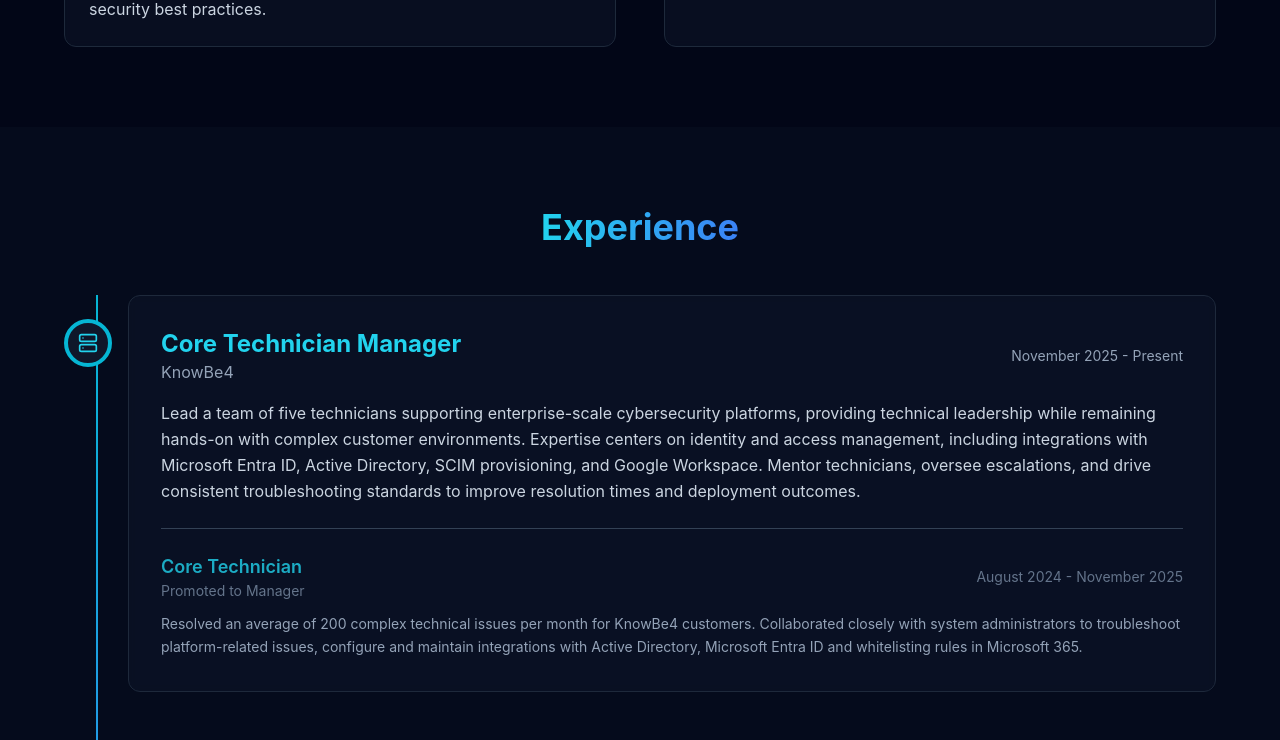
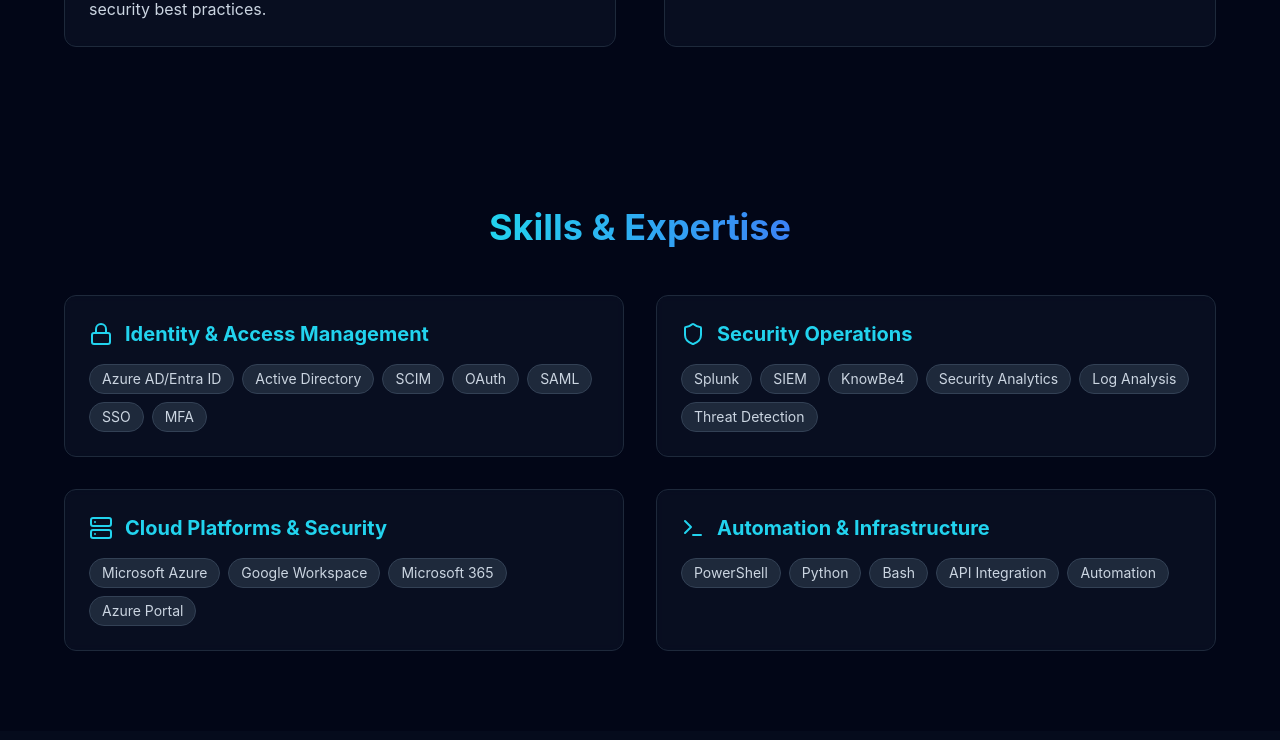
Before and after one commit to GuyCPalmer/guy-palmer-website, a React (Create React App) app: page / in a window 1280 px wide. Shown: the part 1600-2340 px from the top of the page. Built offline with nearby package versions, Linux system fonts and the light colour scheme.

Commit message:
updated skills and experience

```diff
--- a/src/App.js
+++ b/src/App.js
@@ -508,6 +508,83 @@
         </div>
       </section>
 
+      {/* Skills & Expertise Section */}
+<section id="skills" className="py-20 px-4 relative">
+  <div className="max-w-6xl mx-auto">
+    <h2 className="text-4xl font-bold mb-12 text-center">
+      <span className="bg-gradient-to-r from-cyan-400 to-blue-500 bg-clip-text text-transparent">
+        Skills & Expertise
+      </span>
+    </h2>
+
+    <div className="grid md:grid-cols-2 gap-8">
+
+      {/* Identity & Access Management */}
+      <div className="bg-slate-900/50 backdrop-blur-sm p-6 rounded-xl border border-slate-800 hover:border-cyan-500/50 transition-all">
+        <div className="flex items-center gap-3 mb-4">
+          <Lock className="w-6 h-6 text-cyan-400" />
+          <h3 className="text-xl font-bold text-cyan-400">Identity & Access Management</h3>
+        </div>
+        <div className="flex flex-wrap gap-2">
+          <span className="px-3 py-1 bg-slate-800 text-slate-300 text-sm rounded-full border border-slate-700">Azure AD/Entra ID</span>
+          <span className="px-3 py-1 bg-slate-800 text-slate-300 text-sm rounded-full border border-slate-700">Active Directory</span>
+          <span className="px-3 py-1 bg-slate-800 text-slate-300 text-sm rounded-full border border-slate-700">SCIM</span>
+          <span className="px-3 py-1 bg-slate-800 text-slate-300 text-sm rounded-full border border-slate-700">OAuth</span>
+          <span className="px-3 py-1 bg-slate-800 text-slate-300 text-sm rounded-full border border-slate-700">SAML</span>
+          <span className="px-3 py-1 bg-slate-800 text-slate-300 text-sm rounded-full border border-slate-700">SSO</span>
+          <span className="px-3 py-1 bg-slate-800 text-slate-300 text-sm rounded-full border border-slate-700">MFA</span>
+        </div>
+      </div>
+
+      {/* Security Tools */}
+      <div className="bg-slate-900/50 backdrop-blur-sm p-6 rounded-xl border border-slate-800 hover:border-cyan-500/50 transition-all">
+        <div className="flex items-center gap-3 mb-4">
+          <Shield className="w-6 h-6 text-cyan-400" />
+          <h3 className="text-xl font-bold text-cyan-400">Security Operations</h3>
+        </div>
+        <div className="flex flex-wrap gap-2">
+          <span className="px-3 py-1 bg-slate-800 text-slate-300 text-sm rounded-full border border-slate-700">Splunk</span>
+          <span className="px-3 py-1 bg-slate-800 text-slate-300 text-sm rounded-full border border-slate-700">SIEM</span>
+          <span className="px-3 py-1 bg-slate-800 text-slate-300 text-sm rounded-full border border-slate-700">KnowBe4</span>
+          <span className="px-3 py-1 bg-slate-800 text-slate-300 text-sm rounded-full border border-slate-700">Security Analytics</span>
+          <span className="px-3 py-1 bg-slate-800 text-slate-300 text-sm rounded-full border border-slate-700">Log Analysis</span>
+          <span className="px-3 py-1 bg-slate-800 text-slate-300 text-sm rounded-full border border-slate-700">Threat Detection</span>
+        </div>
+      </div>
+
+      {/* Cloud Platforms */}
+      <div className="bg-slate-900/50 backdrop-blur-sm p-6 rounded-xl border border-slate-800 hover:border-cyan-500/50 transition-all">
+        <div className="flex items-center gap-3 mb-4">
+          <Server className="w-6 h-6 text-cyan-400" />
+          <h3 className="text-xl font-bold text-cyan-400">Cloud Platforms & Security</h3>
+        </div>
+        <div className="flex flex-wrap gap-2">
+          <span className="px-3 py-1 bg-slate-800 text-slate-300 text-sm rounded-full border border-slate-700">Microsoft Azure</span>
+          <span className="px-3 py-1 bg-slate-800 text-slate-300 text-sm rounded-full border border-slate-700">Google Workspace</span>
+          <span className="px-3 py-1 bg-slate-800 text-slate-300 text-sm rounded-full border border-slate-700">Microsoft 365</span>
+          <span className="px-3 py-1 bg-slate-800 text-slate-300 text-sm rounded-full border border-slate-700">Azure Portal</span>
+        </div>
+      </div>
+
+      {/* Scripting & Automation */}
+      <div className="bg-slate-900/50 backdrop-blur-sm p-6 rounded-xl border border-slate-800 hover:border-cyan-500/50 transition-all">
+        <div className="flex items-center gap-3 mb-4">
+          <Terminal className="w-6 h-6 text-cyan-400" />
+          <h3 className="text-xl font-bold text-cyan-400">Automation & Infrastructure</h3>
+        </div>
+        <div className="flex flex-wrap gap-2">
+          <span className="px-3 py-1 bg-slate-800 text-slate-300 text-sm rounded-full border border-slate-700">PowerShell</span>
+          <span className="px-3 py-1 bg-slate-800 text-slate-300 text-sm rounded-full border border-slate-700">Python</span>
+          <span className="px-3 py-1 bg-slate-800 text-slate-300 text-sm rounded-full border border-slate-700">Bash</span>
+          <span className="px-3 py-1 bg-slate-800 text-slate-300 text-sm rounded-full border border-slate-700">API Integration</span>
+          <span className="px-3 py-1 bg-slate-800 text-slate-300 text-sm rounded-full border border-slate-700">Automation</span>
+        </div>
+      </div>
+
+    </div>
+  </div>
+</section>
+
       {/* Experience Section */}
       <section id="experience" className="py-20 px-4 relative bg-slate-900/30">
         <div className="max-w-6xl mx-auto">
```
